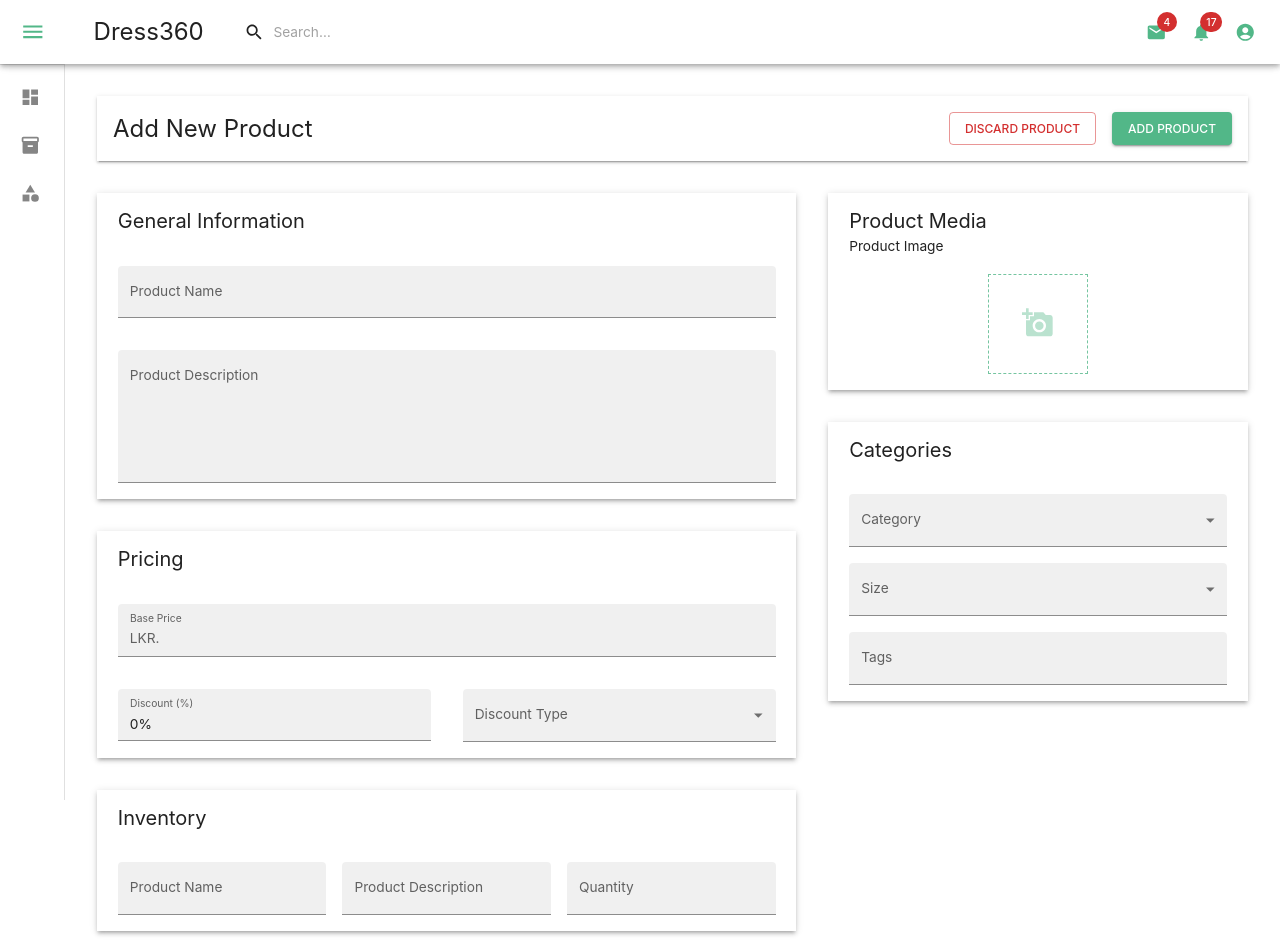
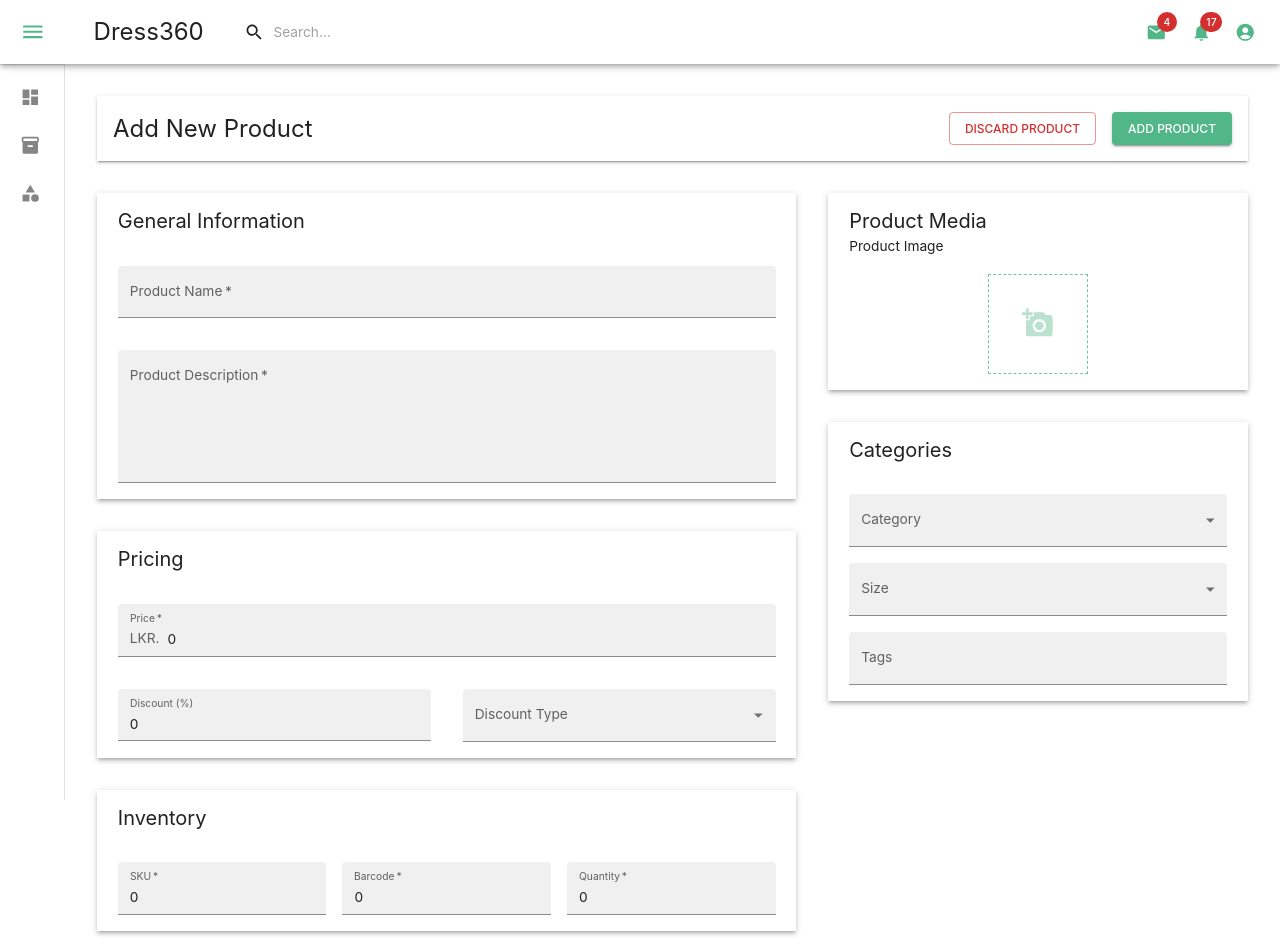
Before and after one commit to IT21266300/Dress360, a React (Vite) app in the folder client/: page /addProduct in a window 1280 px wide. Shown: the top 952 px of the page. Built offline with nearby package versions, Linux system fonts and the light colour scheme.

Commit message:
Add new product with more fields and update related components

```diff
--- /dev/null
+++ b/client/src/components/Products/ActionMenu/index.tsx
@@ -0,0 +1,53 @@
+import { Menu, MenuItem } from '@mui/material';
+import VisibilityIcon from '@mui/icons-material/Visibility';
+import EditNoteIcon from '@mui/icons-material/EditNote';
+import DeleteIcon from '@mui/icons-material/Delete';
+import { colorPalette } from '../../../theme';
+
+export default function ActionMenu({ anchorEl, open, handleClose }) {
+  return (
+    <Menu
+      id="basic-menu"
+      anchorEl={anchorEl}
+      open={open}
+      onClose={handleClose}
+      MenuListProps={{
+        'aria-labelledby': 'basic-button',
+      }}
+    >
+      <MenuItem
+        onClick={handleClose}
+        sx={{
+          gap: '0.5rem',
+          fontSize: '0.9rem',
+          color: colorPalette.accent2[400],
+        }}
+      >
+        <VisibilityIcon />
+        View
+      </MenuItem>
+      <MenuItem
+        onClick={handleClose}
+        sx={{
+          gap: '0.5rem',
+          fontSize: '0.9rem',
+          color: colorPalette.accent2[400],
+        }}
+      >
+        <EditNoteIcon />
+        Update
+      </MenuItem>
+      <MenuItem
+        onClick={handleClose}
+        sx={{
+          gap: '0.5rem',
+          fontSize: '0.9rem',
+          color: '#ff1744',
+        }}
+      >
+        <DeleteIcon />
+        Delete
+      </MenuItem>
+    </Menu>
+  );
+}
--- /dev/null
+++ b/client/src/components/Products/ViewProduct/index.tsx
@@ -0,0 +1,3 @@
+export default function ViewProduct() {
+  return <div>ViewProduct</div>;
+}
--- a/client/src/pages/Admin/Products/AddProduct/index.tsx
+++ b/client/src/pages/Admin/Products/AddProduct/index.tsx
@@ -6,6 +6,7 @@ import {
   CircularProgress,
   FormControl,
   IconButton,
+  Input,
   InputAdornment,
   InputLabel,
   MenuItem,
@@ -29,29 +30,37 @@ import { useDispatch, useSelector } from 'react-redux';
 import { AppDispatch, RootState } from '../../../../state/store';
 import { uploadImage } from '../../../../state/products/ProductSlice';
 import CloudDoneIcon from '@mui/icons-material/CloudDone';
+import { useNavigate } from 'react-router-dom';
 
 export default function AddProduct() {
-  const [discount, setDiscount] = useState('');
+  const navigate = useNavigate();
+
+  // * states
   const [fileInputState, setFileInputState] = useState('');
   const [previewSource, setPreviewSource] = useState();
-  const [selectedFile, setSelectedFile] = useState();
+  const [inputName, setInputName] = useState('');
+  const [inputDescription, setInputDescription] = useState('');
+  const [inputPrice, setInputPrice] = useState(0);
+  const [inputDiscount, setInputDiscount] = useState(0);
+  const [inputDiscountType, setInputDiscountType] = useState('');
+  const [inputSKU, setInputSKU] = useState(0);
+  const [inputBarcode, setInputBarCode] = useState(0);
+  const [inputQuantity, setInputQuantity] = useState(0);
+  const [inputCategory, setInputCategory] = useState('');
+  const [inputSize, setInputSize] = useState('');
+  const [inputTags, setInputTags] = useState('');
 
-  const imageID = useSelector((state: RootState) => state.products.imageID);
+  const inputImage = useSelector((state: RootState) => state.products.imageID);
   const loading = useSelector((state: RootState) => state.products.loading);
   const uploadState = useSelector(
     (state: RootState) => state.products.uploadState
   );
   const dispatch = useDispatch<AppDispatch>();
 
-  const handleChange = (event: SelectChangeEvent) => {
-    setDiscount(event.target.value as string);
-  };
-
-  const handleFileInputChange = (e: unknown) => {
+  const handleFileInputChange = (e: SelectChangeEvent) => {
     const file = e.target.files[0];
     previewFile(file);
   };
-
   const previewFile = (file: unknown) => {
     const reader = new FileReader();
     reader.readAsDataURL(file);
@@ -59,15 +68,56 @@ export default function AddProduct() {
       setPreviewSource(reader.result);
     };
   };
-
-  const handleSubmitFile = (e: { preventDefault: () => void }) => {
-    // e.preventDefault();
+  const handleImageSubmit = (e: { preventDefault: () => void }) => {
     if (!previewSource) return;
-    // uploadImage(previewSource);
     dispatch(uploadImage(previewSource));
   };
 
+  const submitHandler = async (e) => {
+    e.preventDefault();
+    try {
+      await axios.post('http://localhost:4000/api/product/addProduct', {
+        inputName,
+        inputDescription,
+        inputPrice,
+        inputDiscount,
+        inputDiscountType,
+        inputSKU,
+        inputBarcode,
+        inputQuantity,
+        inputImage,
+        inputCategory,
+        inputSize,
+        inputTags,
+      });
+      toast.success('New data has been created successfully!',
+        { position: 'top-center' },
+      );
+      navigate('/products');
+      window.location.reload();
+    } catch (error) {
+      toast.error('Data with same date and time already exists',
+        { position: 'bottom-right' },
+      );
+      console.log(error);
+    }
+  }
+
+  const handleChangeDiscountType = (e: SelectChangeEvent) => {
+    setInputDiscountType(e.target.value as string);
+  };
+
+  const handleChangeCategory = (e: SelectChangeEvent) => {
+    setInputCategory(e.target.value as string);
+  };
+
+  const handleChangeSize = (e: SelectChangeEvent) => {
+    setInputSize(e.target.value as string);
+  };
+
   return (
+    <Box sx={{ width: '100%' }}>
+      <form onSubmit={submitHandler}>
       <Box width={`100%`} sx={{ margin: '1rem 0' }}>
         <FlexBetween
           sx={{
@@ -88,11 +138,12 @@ export default function AddProduct() {
               gap: '1rem',
             }}
           >
-          <Button variant="outlined" color="error">
+            <Button variant="outlined" color="error" type="reset" onClick={() => navigate("/products")}>
               Discard Product
             </Button>
             <Button
               variant="contained"
+              type="submit"
               sx={{
                 background: colorPalette.accent1[500],
                 color: colorPalette.base[500],
@@ -106,7 +157,6 @@ export default function AddProduct() {
           </Box>
         </FlexBetween>
 
-      <form>
         <Box
           width="100%"
           sx={{
@@ -135,22 +185,28 @@ export default function AddProduct() {
               <Box sx={{ fontSize: '2rem' }}>
                 <Box sx={{ marginBottom: '2rem' }}>
                   <TextField
-                    id="filled-basic"
+                    required
                     label="Product Name"
                     variant="filled"
                     fullWidth
-                    name="name"
+                    name="inputName"
+                    value={inputName}
+                    onChange={(e) => setInputName(e.target.value as string)}
                   />
                 </Box>
                 <Box>
                   <TextField
-                    id="standard-multiline-static"
+                    required
                     label="Product Description"
                     multiline
                     rows={5}
                     fullWidth
-                    name="description"
+                    name="inputDescription"
                     variant="filled"
+                    value={inputDescription}
+                    onChange={(e) =>
+                      setInputDescription(e.target.value as string)
+                    }
                   />
                 </Box>
               </Box>
@@ -170,38 +226,47 @@ export default function AddProduct() {
               <Box sx={{ fontSize: '2rem' }}>
                 <Box sx={{ marginBottom: '2rem' }}>
                   <TextField
+                    required
                     type="number"
-                    id="filled-basic"
-                    label="Base Price"
+                    label="Price"
+                    value={inputPrice}
                     variant="filled"
                     fullWidth
-                    name="price"
+                    name="inputPrice"
                     InputProps={{
                       startAdornment: (
                         <InputAdornment position="start">LKR.</InputAdornment>
                       ),
                     }}
+                    onChange={(e) => setInputPrice(e.target.value)}
                   />
                 </Box>
-                <Box sx={{ width: '100%', display: 'flex', gap: '2rem' }}>
+                <Box
+                  sx={{
+                    width: '100%',
+                    display: 'flex',
+                    gap: '2rem',
+                    textAlign: 'left',
+                  }}
+                >
                   <TextField
-                    id="standard-multiline-static"
+                    type="number"
                     label="Discount (%)"
                     fullWidth
-                    name="discount"
-                    defaultValue="0%"
+                    name="inputDiscount"
+                    defaultValue="0"
                     variant="filled"
+                    value={inputDiscount}
+                    onChange={(e) => setInputDiscount(e.target.value)}
                   />
                   <FormControl fullWidth variant="filled">
                     <InputLabel id="demo-simple-select-label">
                       Discount Type
                     </InputLabel>
                     <Select
-                      labelId="demo-simple-select-label"
-                      id="demo-simple-select"
-                      value={discount}
+                      value={inputDiscountType}
                       label="Discount Type"
-                      onChange={handleChange}
+                      onChange={handleChangeDiscountType}
                     >
                       {DiscountList.map((discount) => (
                         <MenuItem key={discount.key} value={discount.type}>
@@ -235,30 +300,38 @@ export default function AddProduct() {
               >
                 <Box>
                   <TextField
-                    id="filled-basic"
-                    label="Product Name"
+                    required
+                    type="number"
+                    label="SKU"
                     variant="filled"
                     fullWidth
-                    name="name"
+                    name="inputSKU"
+                    value={inputSKU}
+                    onChange={(e) => setInputSKU(e.target.value)}
                   />
                 </Box>
                 <Box>
                   <TextField
-                    id="standard-multiline-static"
-                    label="Product Description"
+                    required
+                    type="number"
+                    label="Barcode"
                     fullWidth
-                    name="description"
+                    name="inputBarcode"
                     variant="filled"
+                    value={inputBarcode}
+                    onChange={(e) => setInputBarCode(e.target.value)}
                   />
                 </Box>
                 <Box>
                   <TextField
                     type="number"
-                    id="standard-multiline-static"
+                    required
                     label="Quantity"
                     fullWidth
-                    name="quantity"
+                    name="inputQuantity"
                     variant="filled"
+                    value={inputQuantity}
+                    onChange={(e) => setInputQuantity(e.target.value)}
                   />
                 </Box>
               </Box>
@@ -367,7 +440,7 @@ export default function AddProduct() {
                             background: colorPalette.accent1[400],
                           },
                         }}
-                        onClick={handleSubmitFile}
+                        onClick={handleImageSubmit}
                       >
                         Upload image
                       </Button>
@@ -385,7 +458,7 @@ export default function AddProduct() {
                     }}
                   >
                     <Button sx={{ color: colorPalette.accent1[200] }}>
-                      <label for="img-upload">
+                      <label htmlFor="img-upload">
                         <Box
                           sx={{
                             width: '80px',
@@ -437,15 +510,12 @@ export default function AddProduct() {
               >
                 {/* item sub 01 */}
                 <FormControl fullWidth variant="filled">
-                  <InputLabel id="demo-simple-select-label">
-                    Category
-                  </InputLabel>
+                  <InputLabel>Category</InputLabel>
                   <Select
-                    labelId="demo-simple-select-label"
-                    id="demo-simple-select"
-                    value={discount}
+                    required
+                    value={inputCategory}
                     label="Category"
-                    onChange={handleChange}
+                    onChange={handleChangeCategory}
                   >
                     {DiscountList.map((discount) => (
                       <MenuItem key={discount.key} value={discount.type}>
@@ -456,13 +526,12 @@ export default function AddProduct() {
                 </FormControl>
                 {/* item sub 02 */}
                 <FormControl fullWidth variant="filled">
-                  <InputLabel id="demo-simple-select-label">Size</InputLabel>
+                  <InputLabel>Size</InputLabel>
                   <Select
-                    labelId="demo-simple-select-label"
-                    id="demo-simple-select"
-                    value={discount}
+                    required
+                    value={inputSize}
                     label="Size"
-                    onChange={handleChange}
+                    onChange={handleChangeSize}
                   >
                     {commonSizes.map((size) => (
                       <MenuItem key={size.key} value={size.size}>
@@ -478,8 +547,11 @@ export default function AddProduct() {
                     label="Tags"
                     variant="filled"
                     fullWidth
-                    name="tags"
+                    name="inputTags"
+                    value={inputTags}
+                    onChange={(e) => setInputTags(e.target.value as string)}
                   />
+                </Box>
               </Box>
             </Box>
           </Box>
--- a/client/src/pages/Admin/Products/Data/discountList.json
+++ b/client/src/pages/Admin/Products/Data/discountList.json
@@ -34,5 +34,9 @@
     {
         "key": 9,
         "type": "Trade-in Credits"
+    },
+    {
+        "key": 10,
+        "type": "No Discount"
     }
 ]
--- a/client/src/pages/Admin/Products/index.tsx
+++ b/client/src/pages/Admin/Products/index.tsx
@@ -17,6 +17,7 @@ import FlexBetween from '../../../components/FlexBetween';
 import Search from './autocomplete';
 import ProductsLoader from './Preloaders/productsLoader';
 import { useNavigate } from 'react-router-dom';
+import ActionMenu from '../../../components/Products/ActionMenu';
 
 export default function Products() {
   const navigate = useNavigate();
@@ -32,10 +33,15 @@ export default function Products() {
 
   interface Product {
     name: string;
-    description: string;
-    image: [];
+    image: string;
     price: number;
+    barcode: number;
     category: string;
+    size: string;
+    quantity: number;
+    discount: number;
+    discountType: string;
+    sku: number;
   }
 
   React.useEffect(() => {
@@ -53,22 +59,9 @@ export default function Products() {
       headerClassName: 'super-app-theme--header',
     },
     {
-      field: 'image',
-      headerName: 'Product Image',
-      flex: 1,
-      headerClassName: 'super-app-theme--header',
-    },
-    {
       field: 'name',
       headerName: 'Product Name',
       flex: 1,
-      headerClassName: 'super-app-theme--header',
-    },
-    {
-      field: 'price',
-      headerName: 'Product Price',
-      flex: 1,
-      // valueFormatter: (params) => params.value.toFixed(2),
       headerClassName: 'super-app-theme--header',
     },
     {
@@ -78,9 +71,39 @@ export default function Products() {
       headerClassName: 'super-app-theme--header',
     },
     {
+      field: 'price',
+      headerName: 'Product Price',
+      flex: 0.8,
+      headerClassName: 'super-app-theme--header',
+    },
+    {
+      field: 'barcode',
+      headerName: 'Bar Code',
+      flex: 1,
+      headerClassName: 'super-app-theme--header',
+    },
+    {
+      field: 'sku',
+      headerName: 'SKU',
+      flex: 1,
+      headerClassName: 'super-app-theme--header',
+    },
+    {
+      field: 'size',
+      headerName: 'Size',
+      flex: 0.6,
+      headerClassName: 'super-app-theme--header',
+    },
+    {
+      field: 'quantity',
+      headerName: 'Quantity',
+      flex: 0.6,
+      headerClassName: 'super-app-theme--header',
+    },
+    {
       field: 'action',
       headerName: 'Actions',
-      flex: 0.5,
+      flex: 0.6,
       sortable: false,
       filterable: false,
       headerClassName: 'super-app-theme--header',
@@ -94,6 +117,10 @@ export default function Products() {
                 background: colorPalette.accent1[400],
               },
             }}
+            aria-controls={open ? 'basic-menu' : undefined}
+            aria-haspopup="true"
+            aria-expanded={open ? 'true' : undefined}
+            onClick={handleClick}
           >
             Actions
           </Button>
@@ -104,11 +131,24 @@ export default function Products() {
 
   const productRows = productData.map((product: Product, index) => ({
     id: index + 1,
-    image: product.image,
     name: product.name,
+    category: product.category,
     price: product.price,
-    category: product.category,
+    barcode: product.barcode,
+    sku: product.sku,
+    size: product.size,
+    quantity: product.quantity,
   }));
+
+  // handle actions here
+  const [anchorEl, setAnchorEl] = React.useState<null | HTMLElement>(null);
+  const open = Boolean(anchorEl);
+  const handleClick = (event: React.MouseEvent<HTMLButtonElement>) => {
+    setAnchorEl(event.currentTarget);
+  };
+  const handleClose = () => {
+    setAnchorEl(null);
+  };
 
   return loading ? (
     <ProductsLoader />
@@ -186,6 +226,7 @@ export default function Products() {
       >
         <Box style={{ height: '600px', width: '100%' }}>
           <DataGrid
+            autoHeight
             rows={productRows}
             columns={productColumns}
             pageSize={10}
@@ -205,6 +246,14 @@ export default function Products() {
           />
         </Box>
       </Box>
+      <ActionMenu
+        anchorEl={anchorEl}
+        open={open}
+        handleClose={handleClose}
+        // handleUpdate={handleUpdate}
+        // funcs={'Transport'}
+        // handleClickOpenAlert={handleClickOpenAlert}
+      />
     </Box>
   );
 }
```
Also changed, not shown: 2 other files (tests, documents, lock files or other folders). Lines whose indentation alone changed are shown as unchanged.
